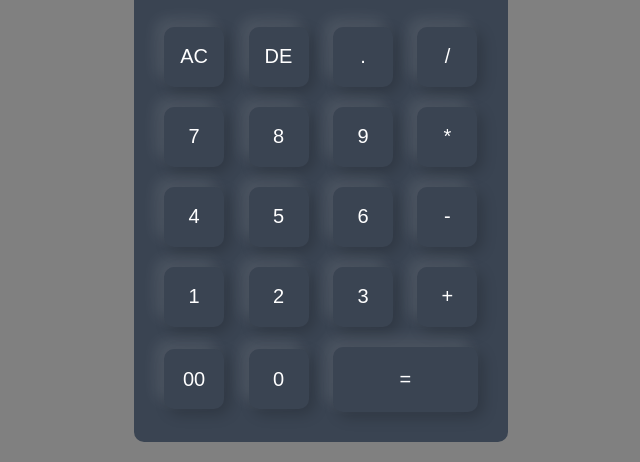
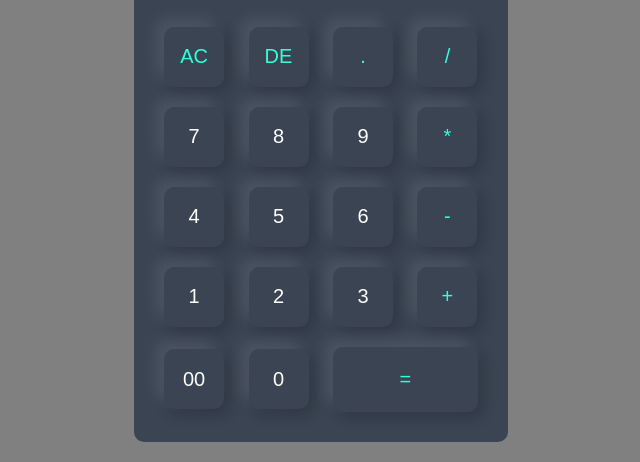
Before and after one commit to Ashishtorq/MathMate, a plain HTML site: page index.html in a window 1280 px wide. Shown: the part 241-703 px from the top of the page, without its empty margins (319-959 px from the left). Drawn offline with Linux system fonts and the light colour scheme.

Commit message:
deployed

```diff
--- a/index.html
+++ b/index.html
@@ -18,33 +18,34 @@
                     <input type="text" name="display" placeholder="0000">
                 </div>
                 <div>
-                    <input type="button" value="AC" onclick="display.value = ' '">
-                    <input type="button" value="DE" onclick="display.value = display.value.tostring().slice(0,-1)">
-                    <input type="button" value="." onclick="display.value += '.'">
-                    <input type="button" value="/" onclick="display.value += '/'">
+                    <input type="button" value="AC" onclick="display.value = ' '" class="operator">
+                    <input type="button" value="DE" onclick="display.value = display.value.toString().slice(0,-1)"
+                        class="operator">
+                    <input type="button" value="." onclick="display.value += '.'" class="operator">
+                    <input type="button" value="/" onclick="display.value += '/'" class="operator">
                 </div>
                 <div>
                     <input type="button" value="7" onclick="display.value += '7'">
                     <input type="button" value="8" onclick="display.value += '8'">
                     <input type="button" value="9" onclick="display.value += '9'">
-                    <input type="button" value="*" onclick="display.value += '*'">
+                    <input type="button" value="*" onclick="display.value += '*'" class="operator">
                 </div>
                 <div>
                     <input type="button" value="4" onclick="display.value += '4'">
                     <input type="button" value="5" onclick="display.value += '5'">
                     <input type="button" value="6" onclick="display.value += '6'">
-                    <input type="button" value="-" onclick="display.value += '-'">
+                    <input type="button" value="-" onclick="display.value += '-'" class="operator">
                 </div>
                 <div>
                     <input type="button" value="1" onclick="display.value += '1'">
                     <input type="button" value="2" onclick="display.value += '2'">
                     <input type="button" value="3" onclick="display.value += '3'">
-                    <input type="button" value="+" onclick="display.value += '+'">
+                    <input type="button" value="+" onclick="display.value += '+'" class="operator">
                 </div>
                 <div class="result">
                     <input type="button" value="00" onclick="display.value += '00'">
                     <input type="button" value="0" onclick="display.value += '0'">
-                    <input class="equal" type="button" value="=" onclick="display.value += '='">
+                    <input class="equal operator" type="button" value="=" onclick="display.value = eval(display.value)">
                 </div>
             </form>
         </div>
--- a/style.css
+++ b/style.css
@@ -46,3 +46,6 @@ form .display input{
     width: 145px;
     height: 65px;
 }
+form input.operator{
+    color: #33ffd8;
+}
```
